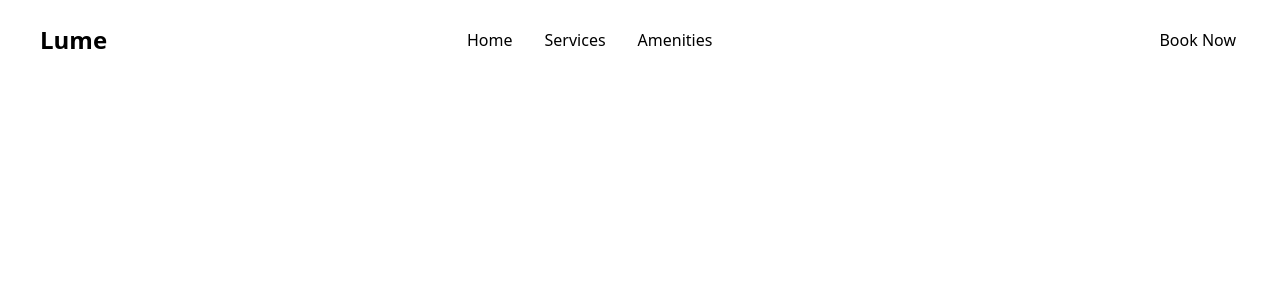
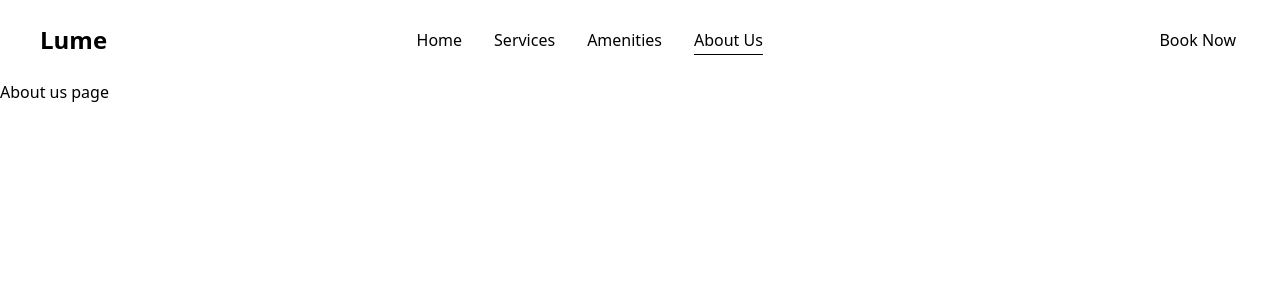
Before and after one commit to olivia497/lume-hotel-project, a React (Vite) app: page /about in a window 1280 px wide. Shown: the top 300 px of the page. Built offline with nearby package versions, Linux system fonts and the light colour scheme.

Commit message:
AboutUs page added to Navbar and AboutUs Home Button route added

```diff
--- a/src/App.jsx
+++ b/src/App.jsx
@@ -4,6 +4,7 @@
 import Services from './pages/Services'
 import Amenities from './pages/Amenities'
 import BookNow from './pages/BookNow'
+import About from './pages/About'
 import { Route, Routes } from 'react-router-dom'
 
 const App = () => {
@@ -16,6 +17,7 @@
           <Route path='/services' element={<Services />} />
           <Route path='/amenities' element={<Amenities />} />
           <Route path='/booknow' element={<BookNow />} />
+          <Route path='/about' element={<About />} />
         </Routes>
       </div>
     </>
--- a/src/components/About.jsx
+++ b/src/components/About.jsx
@@ -1,6 +1,13 @@
 import React from 'react'
+import { useNavigate } from 'react-router-dom';
 
 const About = () => {
+  const navigate = useNavigate()
+
+  const handleAboutClick = () => {
+    navigate('/about')
+  }
+
   return (
     <div className='flex justify-end items-center min-h-screen pr-32'>
       <div className='flex flex-col md:flex-row gap-8 items-center'>
@@ -25,7 +32,7 @@
           </p>
           <button
             className='bg-amber-600 hover:bg-amber-700 text-white font-semibold py-3 px-8 rounded-full shadow-lg hover:shadow-xl transform hover:scale-105 transition-all duration-200'
-            onClick={() => console.log('About us clicked!')}
+            onClick={handleAboutClick}
           >
             About Us
           </button>
--- a/src/components/Navbar.jsx
+++ b/src/components/Navbar.jsx
@@ -18,11 +18,6 @@
           {/* Logo Section - Left */}
           <div className="absolute left-0 flex items-center">
             <NavLink className="flex items-center mr-4" to="/">
-              {/* <img
-                className="h-10 w-auto"
-                src={ logo }
-                alt="Eggs"
-              /> */}
               <span className="hidden md:block text-black text-2xl font-bold ml-2">
                 Lume
               </span>
@@ -50,6 +45,12 @@
               >
                 Amenities
               </NavLink>
+              <NavLink
+                to="/about"
+                className={linkClass}
+              >
+                About Us
+              </NavLink>
             </div>
           </div>
 
--- /dev/null
+++ b/src/pages/About.jsx
@@ -0,0 +1,11 @@
+import React from 'react'
+
+const About = () => {
+  return (
+    <div>
+      <p>About us page</p>
+    </div>
+  )
+}
+
+export default About
```
